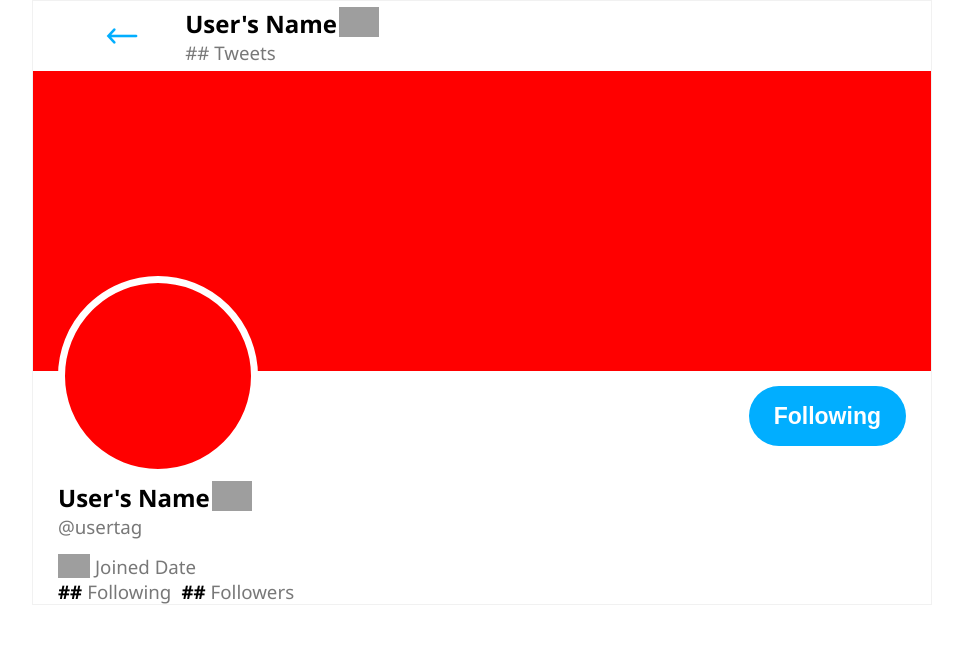
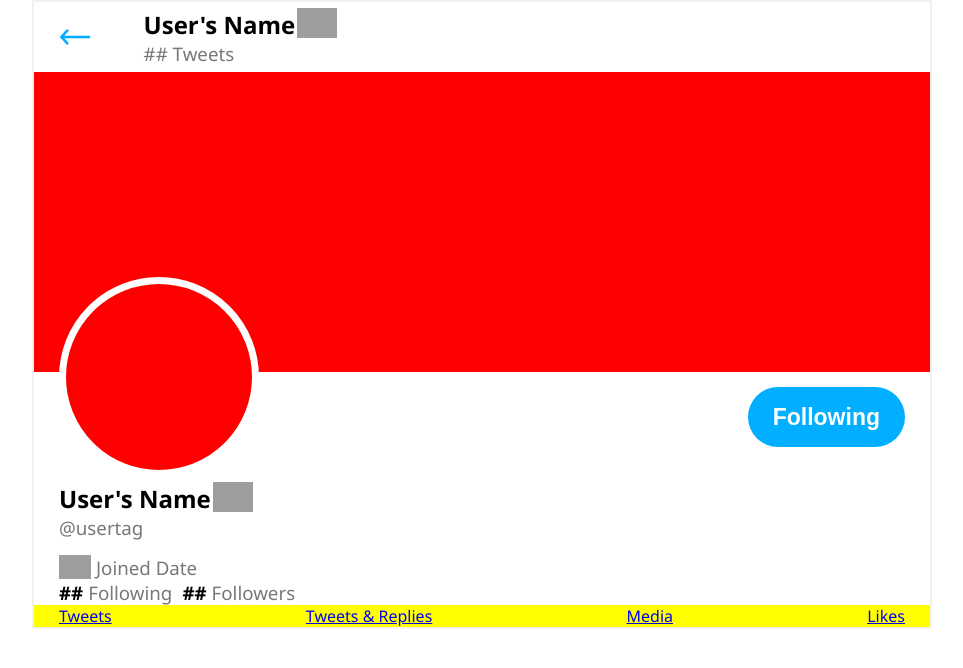
Before and after one commit to jaymbans/twitter-profile-page, a plain HTML site: page index.html in a window 1280 px wide. Shown: the whole page, without its empty margins (158-1121 px from the left). Drawn offline with Linux system fonts and the light colour scheme; grey boxes are pictures that could not be loaded.

Commit message:
header back arrow fix

```diff
--- a/index.html
+++ b/index.html
@@ -13,7 +13,7 @@
 <body>
   <main>
     <header class="flex-row">
-      <a class="flex-row flex-ctr" href="#">
+      <a class="flex-row" href="#">
         <img src="./assets/icons8-up-arrow-32.png" alt="back-arrow" id="back-arrow">
       </a>
       <div class="flex-col">
@@ -59,7 +59,14 @@
       </div>
       <button class="follow-btn clickable">Following</button>
     </section>
-
+    <nav>
+      <ul class="flex-row">
+        <li class="active"><a href="#">Tweets</a></li>
+        <li class=><a href="#">Tweets & Replies</a></li>
+        <li class=><a href="#">Media</a></li>
+        <li class=><a href="#">Likes</a></li>
+      </ul>
+    </nav>
   </main>
 </body>
 
--- a/style.css
+++ b/style.css
@@ -22,9 +22,13 @@ body {
 }
 
 main {
-  border: 1px solid #f1f1f1;
+  border: 2px solid #f1f1f1;
   max-width: 900px;
   margin: 0 auto;
+}
+
+main>* {
+  padding: 0 25px;
 }
 
 /* Header Section */
@@ -36,13 +40,14 @@ header {
 
 header a:first-child {
   height: 100%;
-  width: 15%;
+  width: 10%;
+  align-items: center;
+  justify-content: flex-start;
 }
 
 #back-arrow {
   rotate: -90deg;
   display: inline-block;
-  margin: 0 auto;
 }
 
 h3 {
@@ -103,6 +108,18 @@ section.about {
   margin-right: 10px;
 }
 
+/* Navigation */
+nav {
+  background: yellow;
+}
+
+nav ul {
+  justify-content: space-between;
+}
+
+nav ul li {
+  list-style: none;
+}
 
 /* utilities */
 .flex-row {
@@ -123,11 +140,6 @@ section.about {
   cursor: pointer;
 }
 
-header,
-section {
-  padding: 0 25px;
-}
-
 /* Assets */
 .verified-icon {
   height: inherit;
```
